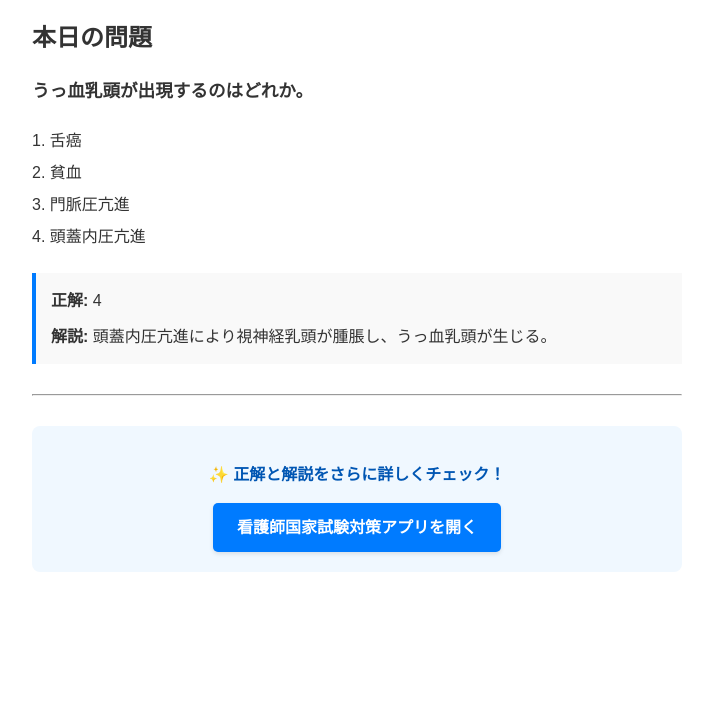
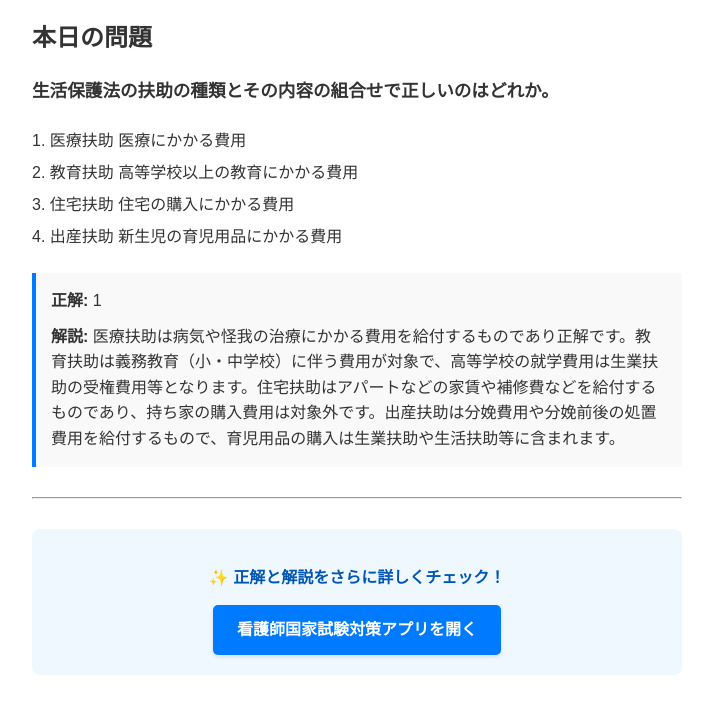
Before and after one commit to DaisukeNishioka/X-auto-post, a plain HTML site: page index.html in a window 1280 px wide. Shown: the part 106-820 px from the top of the page, without its empty margins (283-996 px from the left). Drawn offline with Linux system fonts and the light colour scheme.

Commit message:
Update today's question

```diff
--- a/index.html
+++ b/index.html
@@ -7,16 +7,16 @@
 <body style="font-family: sans-serif; max-width: 650px; margin: 40px auto; padding: 0 20px; line-height: 1.6; color: #333;">
 <h1 style="border-bottom: 2px solid #007bff; padding-bottom: 10px; color: #007bff;">本日の看護師国家試験 対策</h1>
 <h2>本日の問題</h2>
-<p style="font-size: 1.1em; font-weight: bold; margin-bottom: 20px;">うっ血乳頭が出現するのはどれか。</p>
+<p style="font-size: 1.1em; font-weight: bold; margin-bottom: 20px;">生活保護法の扶助の種類とその内容の組合せで正しいのはどれか。</p>
 <ul style="list-style-type: none; padding-left: 0; line-height: 2;">
-<li>1. 舌癌</li>
-<li>2. 貧血</li>
-<li>3. 門脈圧亢進</li>
-<li>4. 頭蓋内圧亢進</li>
+<li>1. 医療扶助 医療にかかる費用</li>
+<li>2. 教育扶助 高等学校以上の教育にかかる費用</li>
+<li>3. 住宅扶助 住宅の購入にかかる費用</li>
+<li>4. 出産扶助 新生児の育児用品にかかる費用</li>
 </ul>
 <div style="margin-top: 20px; padding: 15px; background: #f9f9f9; border-left: 4px solid #007bff;">
-<p style="margin: 0 0 10px 0;"><strong>正解:</strong> 4</p>
-<p style="margin: 0;"><strong>解説:</strong> 頭蓋内圧亢進により視神経乳頭が腫脹し、うっ血乳頭が生じる。</p>
+<p style="margin: 0 0 10px 0;"><strong>正解:</strong> 1</p>
+<p style="margin: 0;"><strong>解説:</strong> 医療扶助は病気や怪我の治療にかかる費用を給付するものであり正解です。教育扶助は義務教育（小・中学校）に伴う費用が対象で、高等学校の就学費用は生業扶助の受権費用等となります。住宅扶助はアパートなどの家賃や補修費などを給付するものであり、持ち家の購入費用は対象外です。出産扶助は分娩費用や分娩前後の処置費用を給付するもので、育児用品の購入は生業扶助や生活扶助等に含まれます。</p>
 </div>
 <hr style="margin: 30px 0;">
 <div style="background-color: #f0f8ff; padding: 20px; border-radius: 8px; text-align: center;">
```
